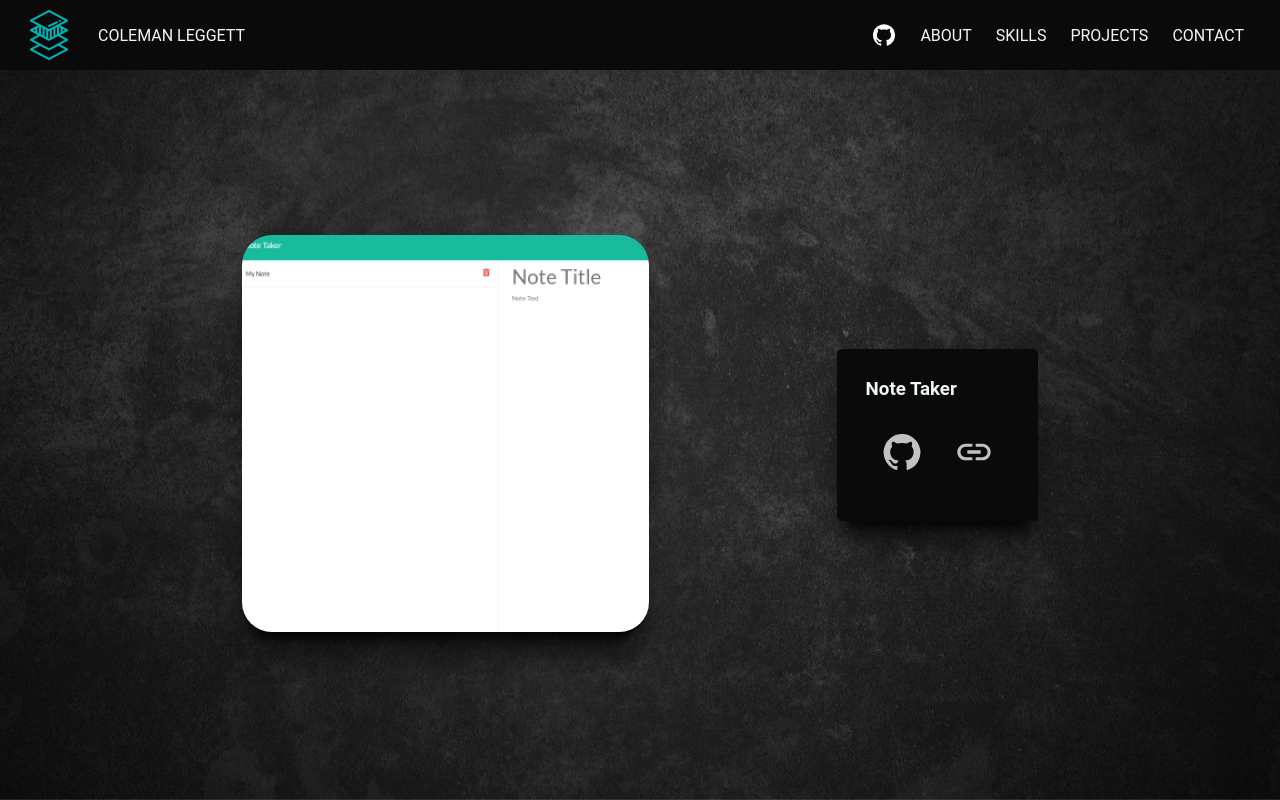
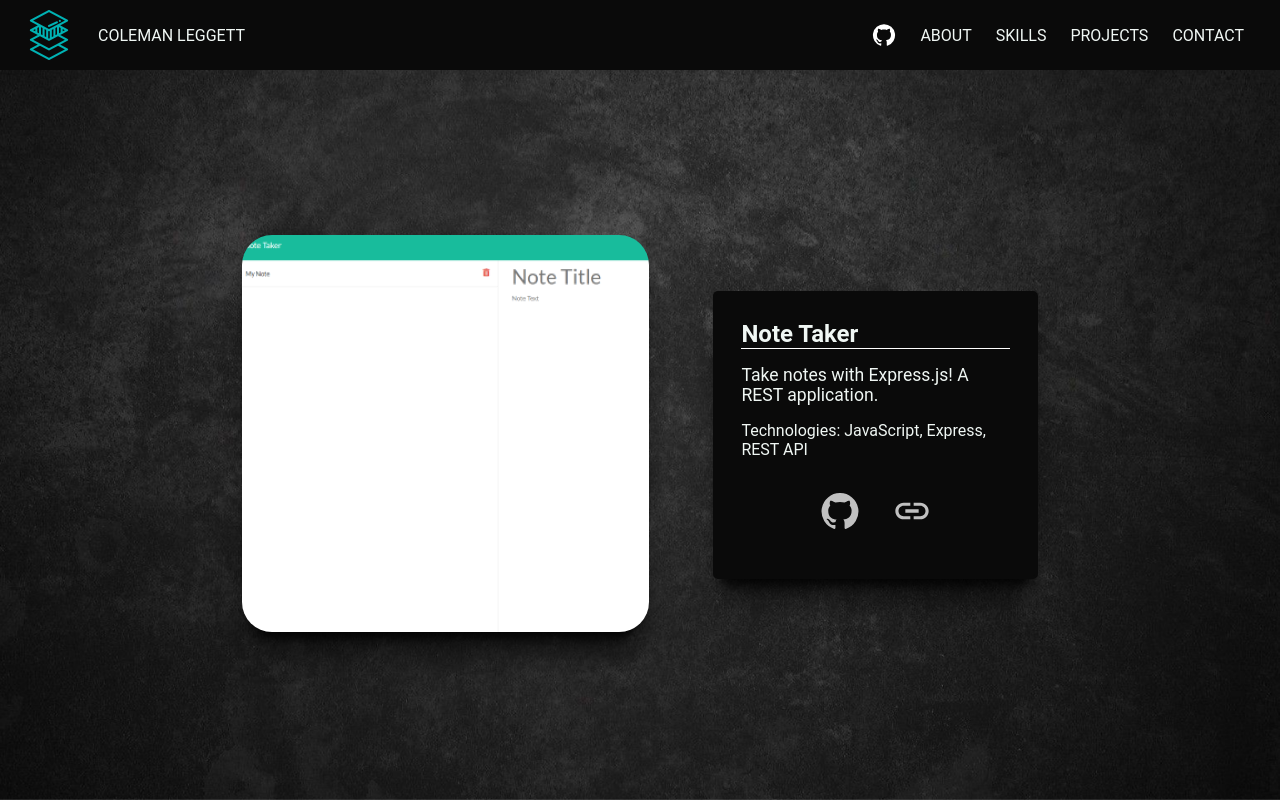
Before and after one commit to coleleg/colemanleggett, a React (Create React App) app in the folder colemanleggett/: page / in a window 1280 px wide. Both pictures are taken after a click on the element "Note Taker". Built offline with nearby package versions, Linux system fonts and the light colour scheme.

Commit message:
add more descriptions/technologies for details page

```diff
--- a/colemanleggett/src/components/Details.js
+++ b/colemanleggett/src/components/Details.js
@@ -14,8 +14,9 @@ function Details() {
                     <img src={project.img} alt={project.alt} />
                 </ImgContainer>
                 <Description>
-                        <h3>{project.title}</h3>
-                        <p>{project.description}</p>
+                        <h2>{project.title}</h2>
+                        <p id="desc">{project.description}</p>
+                        <p>Technologies: {project.technology}</p>
                         <IconContainer>
                             <p className="git-btn"><a href={project.git}><GitHubIcon style={{ fontSize: 40 }} sx={{color: "white"}} /></a></p>
                             <p className="site-btn"><a href={project.site}><LinkIcon style={{ fontSize: 40 }} sx={{color: "white"}} /></a></p>
@@ -60,8 +61,14 @@ const Description = styled.div`
     box-shadow: rgb(0 0 0 / 65%) 0px 25px 30px -9px,
         rgb(0 0 0 / 75%) 0 15px 10px -9px;
 
-    h3 {
+    h2 {
         margin-bottom: 2vh;
+        border-bottom: 1px solid white;
+    }
+
+    #desc {
+        margin-bottom: 2vh;
+        font-size: 110%;
     }
 `
 
@@ -80,7 +87,7 @@ const IconContainer = styled.div`
 
     .site-btn:hover, .git-btn:hover {
         opacity: 100%;
-        transform: scale(1.05);
+        transform: scale(1.1);
     }
 `
 export default Details
--- a/colemanleggett/src/components/Projects.js
+++ b/colemanleggett/src/components/Projects.js
@@ -13,14 +13,17 @@ function Projects() {
                     title="Gym Crm: Make Gains!"
                     git="http://github.com/coleleg/gym-crm"
                     site="https://protected-waters-34726.herokuapp.com/"
-                    description="Lorem Ipsum it's easter"
+                    description="A simple and effective CRM for small, club-style gyms."
+                    technology="JavaScript, Mongo, GraphQL, React, Express, Apollo, JWT"
                 />
                 <Cards
                     img= "/images/portfolio.png"
                     alt= "coleman's portfolio website"
                     title="My Portfolio"
                     git="http://github.com/coleleg/colemanleggett"
-                    site="https://protected-waters-34726.herokuapp.com/"
+                    site="/"
+                    description="You're looking at it.  Check local storage to see how this page renders."
+                    technology="JavaScript, React"
                 />
                 <Cards
                     img= "/images/password-generator.png"
@@ -28,6 +31,8 @@ function Projects() {
                     title="Password Generator"
                     git="http://github.com/coleleg/password-generator"
                     site="https://coleleg.github.io/password-generator/"
+                    description="One of my first applications."
+                    technology="JavaScript, React"
                 />
                 <Cards
                     img= "/images/note-taker.png"
@@ -35,6 +40,8 @@ function Projects() {
                     title="Note Taker"
                     git="http://github.com/coleleg/note-taker"
                     site="https://young-island-76408.herokuapp.com/"
+                    description="Take notes with Express.js!  A REST application."
+                    technology="JavaScript, Express, REST API"
                 />
             </ProjectContent>
         </Container>
```
